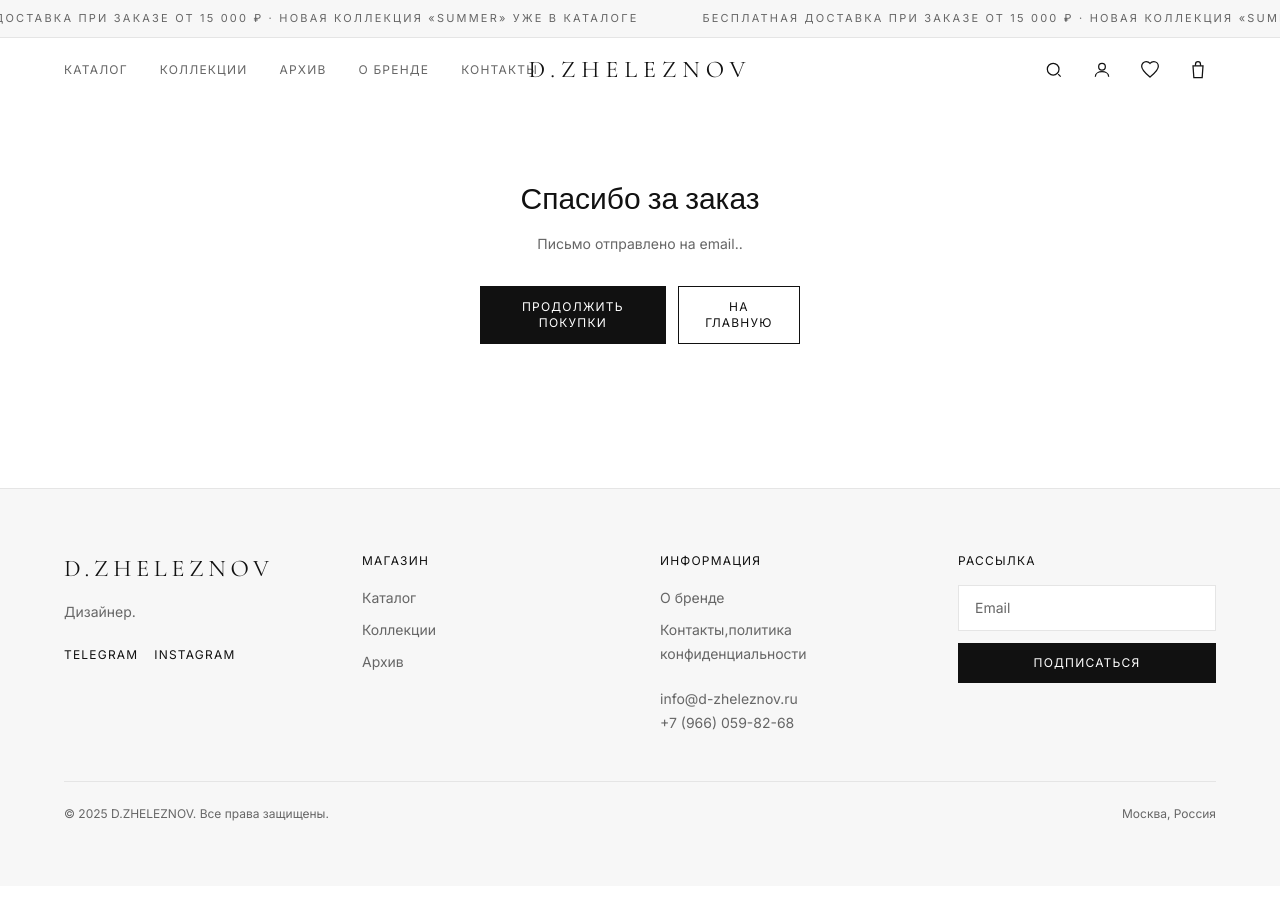
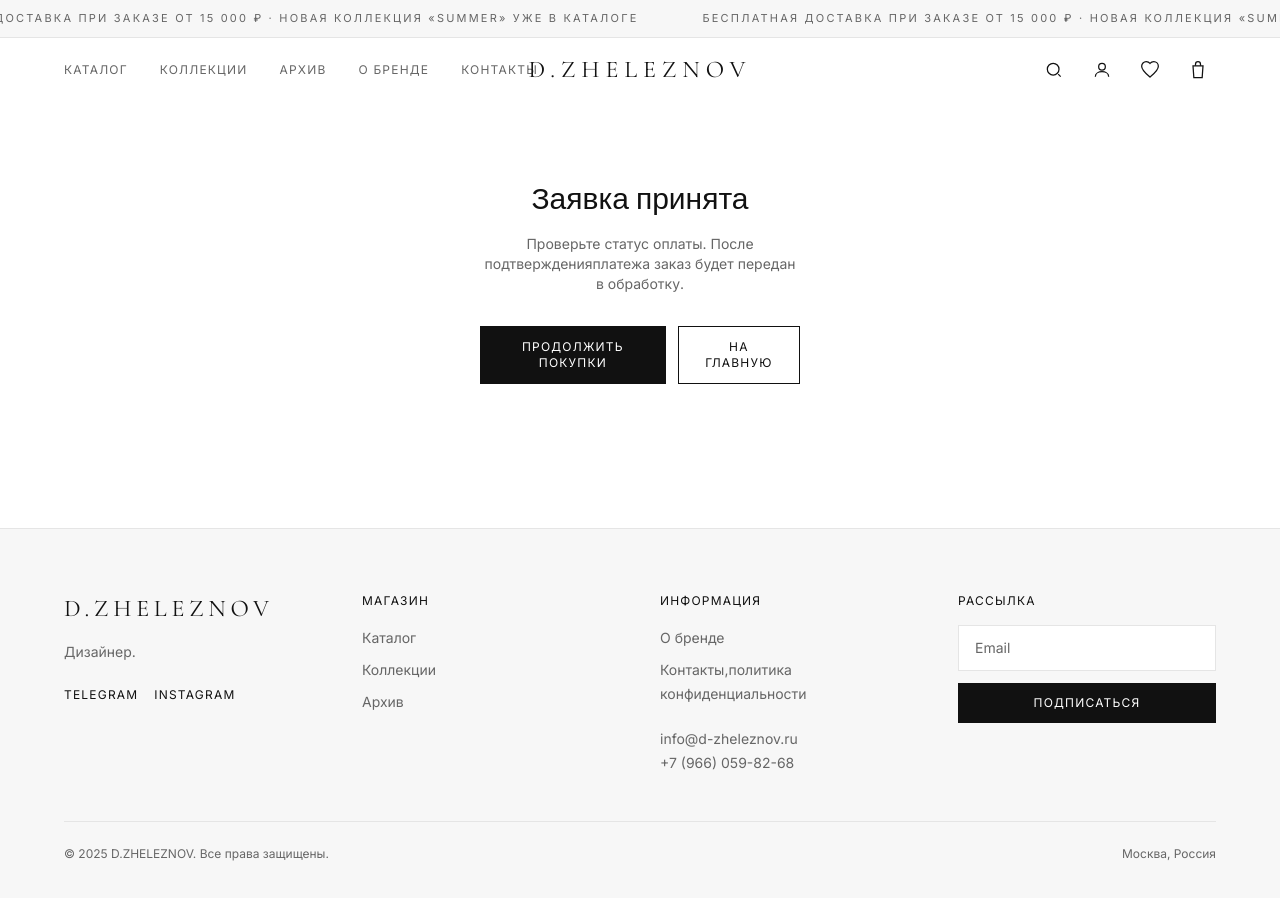
Before and after one commit to daniilfryct-png/dzheleznov, a Next.js app: page /oplata/uspeh in a window 1280 px wide. Shown: the top 898 px of the page. Built offline with nearby package versions, Linux system fonts and the light colour scheme; no server answers.

Commit message:
add payment status

```diff
--- a/src/app/api/checkout/route.ts
+++ b/src/app/api/checkout/route.ts
@@ -49,6 +49,9 @@
         .join("\n");
       const text = `
 🛒 Новый заказ
+
+🟡 СТАТУС: ОЖИДАЕТ ОПЛАТЫ
+
 № ${orderId}
 👤 Имя: ${form.name}
 📞 Телефон: ${form.phone}
--- a/src/app/oplata/uspeh/page.tsx
+++ b/src/app/oplata/uspeh/page.tsx
@@ -10,9 +10,9 @@
 
   return (
     <div className="container-store py-20 text-center max-w-md mx-auto">
-      <h1 className="font-display text-3xl mb-4">Спасибо за заказ</h1>
+      <h1 className="font-display text-3xl mb-4">Заявка принята</h1>
       {orderId && <p className="text-sm text-muted mb-2">Номер: <span className="text-text">{orderId}</span></p>}
-      <p className="text-sm text-muted mb-8">Письмо отправлено на email..</p>
+      <p className="text-sm text-muted mb-8">Проверьте статус оплаты. После подтвержденияплатежа заказ будет передан в обработку.</p>
       <div className="flex flex-col sm:flex-row gap-3 justify-center">
         <Link href="/katalog" className="btn-primary">Продолжить покупки</Link>
         <Link href="/" className="btn-outline">На главную</Link>
```
